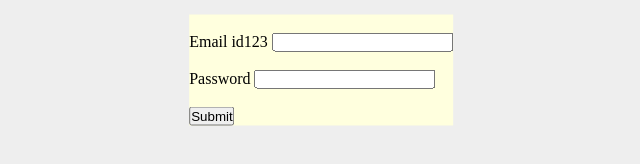
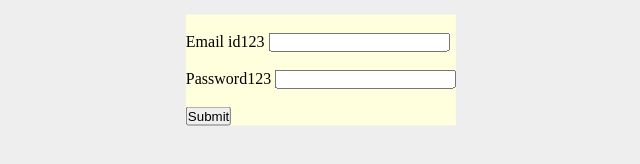
Before and after one commit to Maheshpatgar488/Mahesh-WebDesign-Ecomm, a plain HTML site: page Mahesh WebDesign Ecomm/templates/login.html in a window 1280 px wide. Shown: the part 330-494 px from the top of the page, 319-959 px from the left. Drawn offline with Linux system fonts and the light colour scheme.

Commit message:
password changed

```diff
--- a/Mahesh WebDesign Ecomm/templates/login.html
+++ b/Mahesh WebDesign Ecomm/templates/login.html
@@ -17,7 +17,7 @@
                     <br>
 
                     <div class="form-group">
-                        <label for="password">Password</label>
+                        <label for="password">Password123</label>
                         <input type="password" id="password" name="password" required>
                     </div>
 
```
